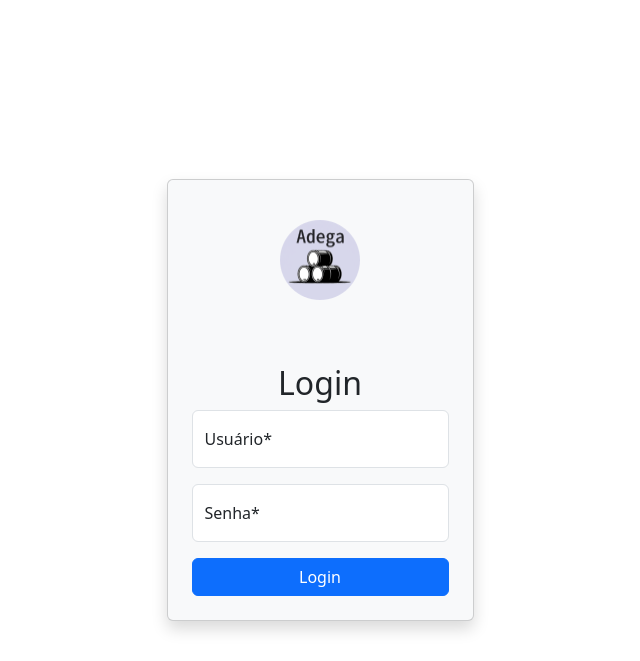
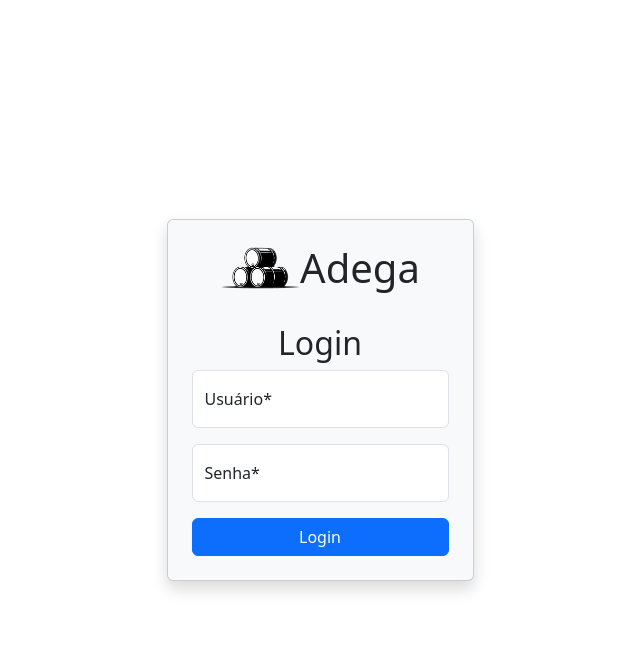
Before and after one commit to rocharv/adega, a Django app: page /login/ in a window 1280 px wide. Shown: the top 661 px of the page, without its empty margins (320-960 px from the left). Run offline with Django 5.2, Linux system fonts and the light colour scheme; some libraries are stand-ins or nearby versions.

Commit message:
chore: login screen logo updated

```diff
--- a/home/templates/home/help.html
+++ b/home/templates/home/help.html
@@ -39,7 +39,7 @@
   <p>
     O <code>armazém padrão</code> nada mais é do que aquele que aparecerá por padrão, pré-selecionado, em todos os campos de seleção de <code>armazém</code> do sistema. Ele pode ser alterado a qualquer momento.
   </p>
-  <div class="bd-callout bd-callout-info">
+  <div class="bd-callout bd-callout-warning">
     <strong>Dica: </strong>
     Não é recomendada a criação indiscriminada de armazéns, já que isso pode tornar mais lenta a gestão do inventário. O ideal é criar armazéns apenas para locais que realmente necessitem de controle.
   </div>
--- a/home/templates/home/login.html
+++ b/home/templates/home/login.html
@@ -4,8 +4,11 @@
 {% block body %}
   <div class="d-flex justify-content-center align-items-center" style="height: 100vh;">
     <div class="card shadow bg-body-tertiary p-4" style="min-width: 300px; max-width: 400px;">
-      <div class="text-center mb-3">
-        <img src="{% static 'home/images/adega_logo.png' %}" alt="adega_logo" style="width: 80px;height: 80px; margin: 1rem;">
+      <div class="d-flex justify-content-center align-items-center">
+        <img src="{% static 'home/images/three_barrels_light.png' %}" alt="Logo" class="img-fluid" style="width: 80px; height: auto;">
+        <h1 style="margin: 0px;">
+          Adega
+        </h1>
       </div>
       <h2 class="text-center">Login</h2>
       {% crispy form %}
--- a/home/templates/home/menu.html
+++ b/home/templates/home/menu.html
@@ -3,7 +3,7 @@
 {% block body %}
   <nav class="navbar navbar-expand-md shadow fixed-top bg-body-secondary" style="padding: 0rem; margin: 5px;">
     <div class="container-fluid">
-        <a class="navbar-brand" href="{% url 'home_index' %}">
+        <a class="navbar-brand">
           <img src="{% static 'home/images/three_barrels_light.png' %}" alt="Logo" class="img-fluid" style="width: 40px; height: auto;">
         Adega
         </a>
```
